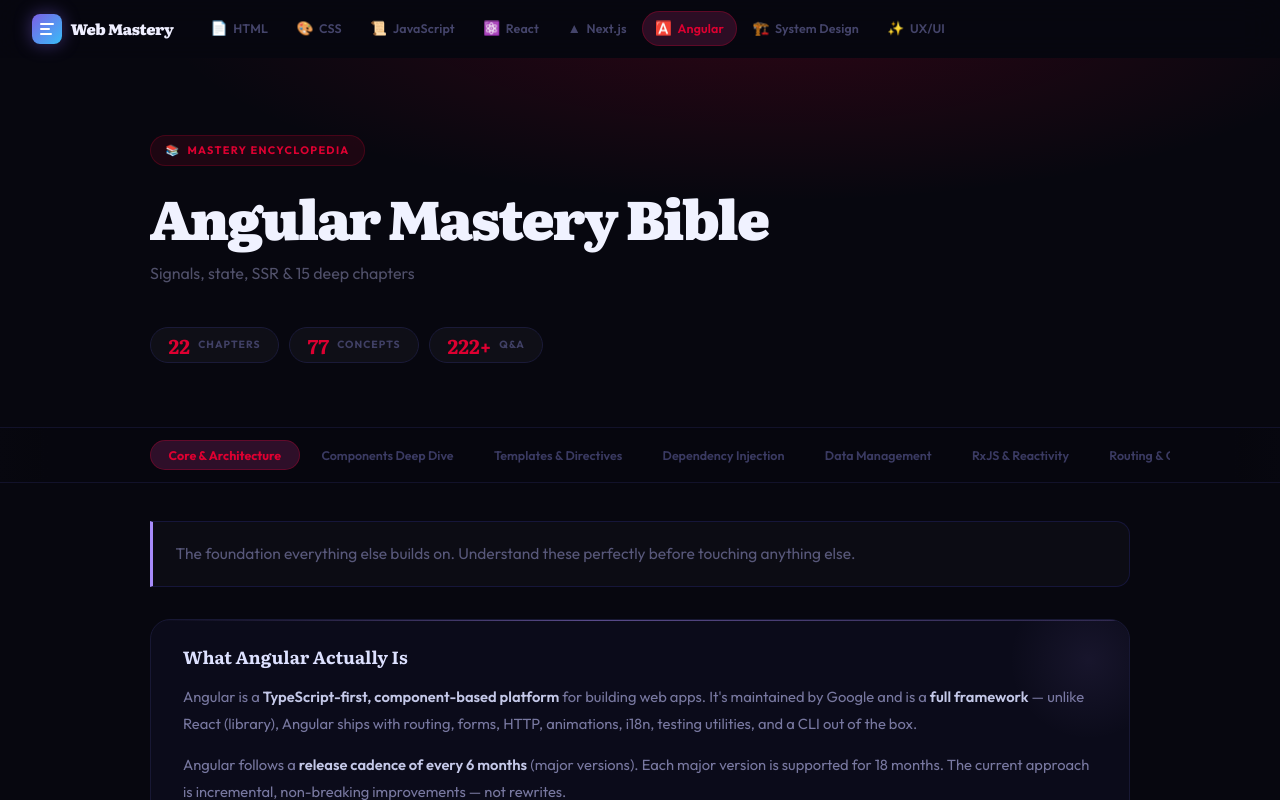
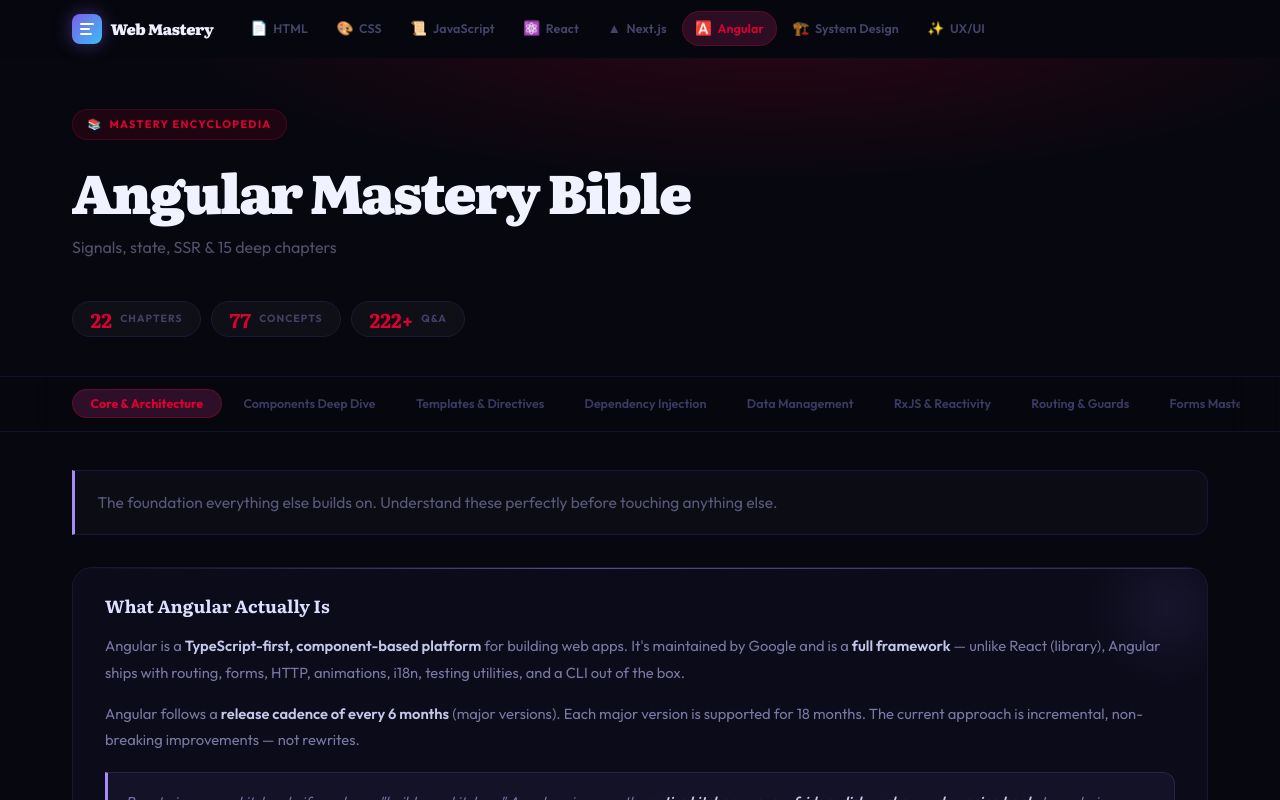
Before and after one commit to marvin-aroza/master-technologies, a Next.js app: page /angular in a window 1280 px wide. Shown: the top 800 px of the page. Built offline with nearby package versions, Linux system fonts and the light colour scheme.

Commit message:
feat: add global styles and renderer component CSS for the documentation interface

```diff
--- a/app/globals.css
+++ b/app/globals.css
@@ -46,9 +46,9 @@
   display: flex;
   align-items: center;
   height: 100%;
-  max-width: 1440px;
+  max-width: 1200px;
   margin: 0 auto;
-  padding: 0 clamp(1rem, 3vw, 2rem);
+  padding: 0 clamp(1.25rem, 2.5vw, 2rem);
   gap: 1.5rem;
 }
 
@@ -145,7 +145,7 @@
    ═══════════════════════════════════════════════════════════════════════ */
 .home-hero {
   position: relative;
-  padding: clamp(5rem, 10vw, 9rem) clamp(1.5rem, 5vw, 3rem) clamp(4rem, 7vw, 6rem);
+  padding: clamp(3rem, 5vw, 4.5rem) clamp(1.25rem, 2.5vw, 2rem) clamp(2.5rem, 4vw, 3.5rem);
   text-align: center;
   overflow: hidden;
   isolation: isolate;
@@ -280,7 +280,7 @@
 .topics-section {
   max-width: 1200px;
   margin: 0 auto;
-  padding: 0 clamp(1.5rem, 5vw, 3rem) clamp(4rem, 7vw, 6rem);
+  padding: 0 clamp(1.25rem, 2.5vw, 2rem) clamp(3rem, 5vw, 4rem);
 }
 
 .topics-section-header {
--- a/components/renderer/renderer.css
+++ b/components/renderer/renderer.css
@@ -2,15 +2,15 @@
    renderer.css  —  Topic page renderer  (no media queries)
    ═══════════════════════════════════════════════════════════════════════════ */
 
-/* ── SHARED COLUMN ────────────────────────────────────────────────────── */
+/* ── SHARED COLUMN — matches topnav and home page ─────────────────────── */
 .topic-hero-content,
 .chapter-nav-inner,
 .topic-content {
-  max-width: 1060px;
+  max-width: 1200px;
   margin-left: auto;
   margin-right: auto;
-  padding-left: clamp(1.25rem, 4vw, 2.5rem);
-  padding-right: clamp(1.25rem, 4vw, 2.5rem);
+  padding-left: clamp(1.25rem, 2.5vw, 2rem);
+  padding-right: clamp(1.25rem, 2.5vw, 2rem);
 }
 
 /* ═══════════════════════════════════════════════════════════════════════
@@ -20,8 +20,8 @@
 
 .topic-hero {
   position: relative;
-  padding-top: clamp(3rem, 6vw, 5rem);
-  padding-bottom: clamp(3rem, 5vw, 4rem);
+  padding-top: clamp(2.5rem, 4vw, 3.5rem);
+  padding-bottom: clamp(2rem, 3vw, 2.75rem);
   overflow: hidden;
   isolation: isolate;
   border-bottom: 1px solid #12122a;
```
